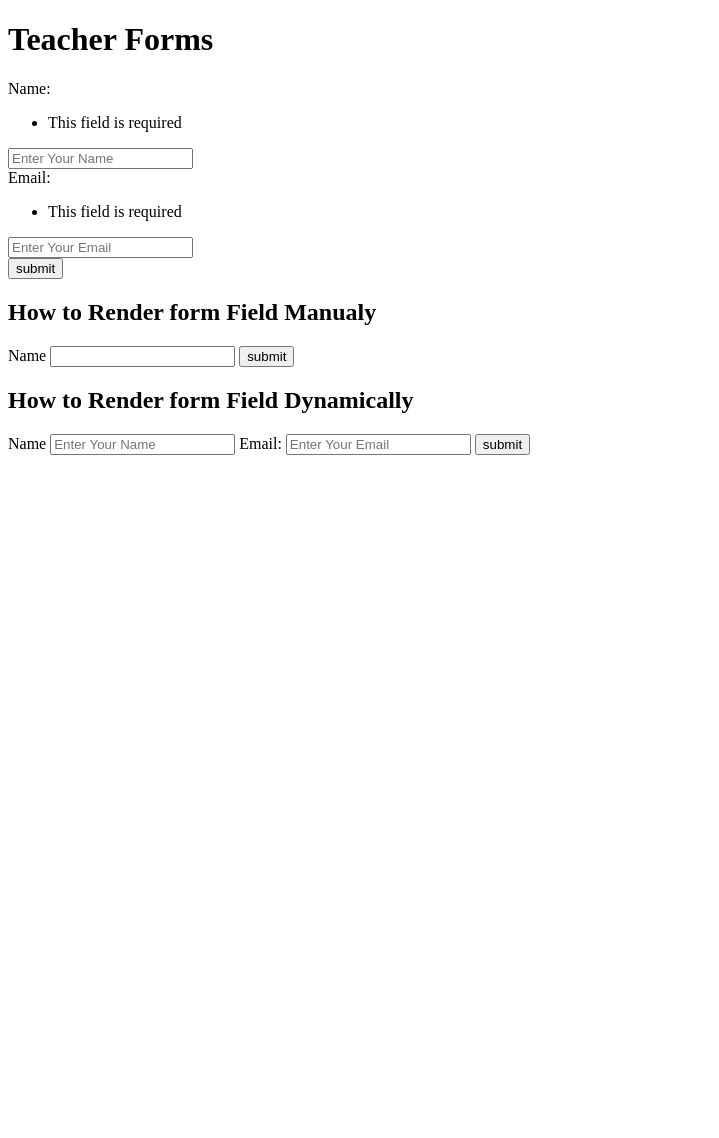
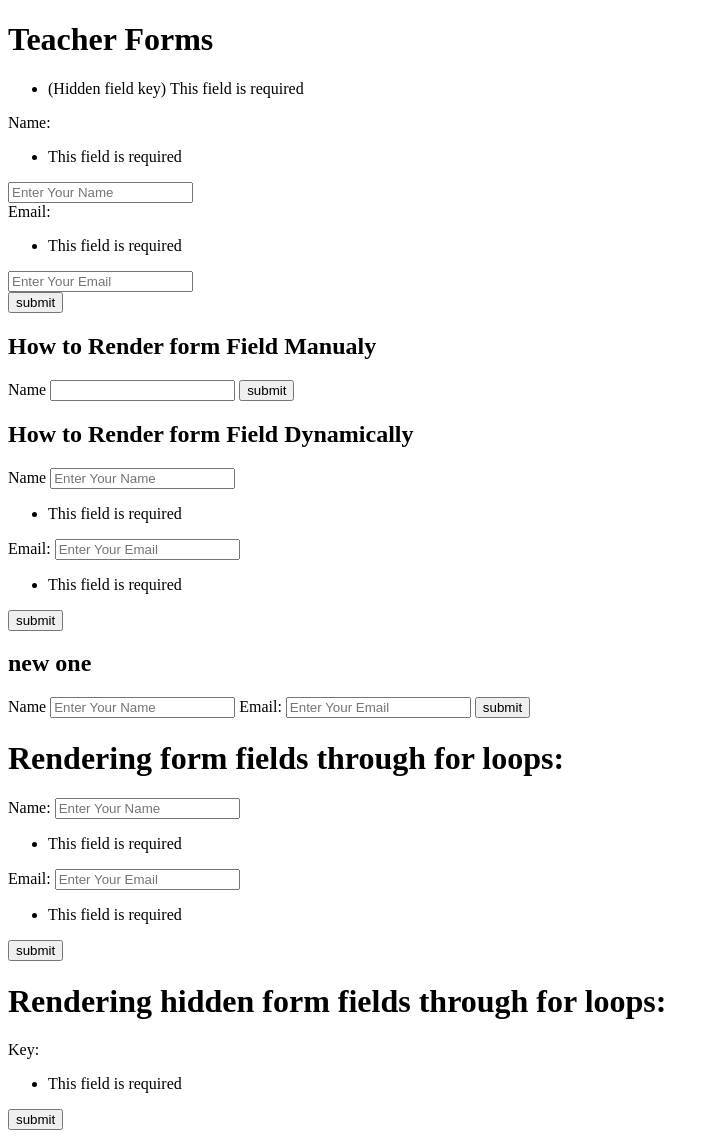
Before and after one commit to FarhanAli995/django-practice-lab, a Django app: page /te/ in a window 1280 px wide. Shown: the whole page, without its empty margins (0-719 px from the left). Before the commit the page ends 455 px from the top, so only its background shows below. Run offline with Django 5.2, Linux system fonts and the light colour scheme.

Commit message:
Today I learned to render form fields through for loop and how to render hidden form fields through for loop

```diff
--- a/gs25/core/form.py
+++ b/gs25/core/form.py
@@ -94,6 +94,24 @@ class Teachers(forms.Form):
         }
     )
 
+    key = forms.CharField(
+        max_length=70,
+        required=True,
+        initial='default value',
+        widget= forms.HiddenInput(
+            attrs={
+                'class': 'form-control',
+                'id': 'key_id',
+                'placeholder': 'Enter Your key'
+            }
+        ),
+
+        error_messages={
+            'required': 'This field is required',
+            'invalid': 'Invalid value'
+        }
+    )
+
     def clean(self):
         cleaned_data = super().clean()
         return cleaned_data
--- a/gs25/core/templates/core/teachers.html
+++ b/gs25/core/templates/core/teachers.html
@@ -30,12 +30,54 @@
     <form action="" method = "get">
        <label for="{{data.name.id_for_label}}">Name</label>
             {{data.name}}
+            {{ data.name.errors }}
 
        {{data.email.label_tag}}
             {{data.email}}
+            {{ data.email.errors }}
        <input type="submit" value="submit">
+    </form>
+
+    <h2>new one</h2>
+
+    <form action="" method = "get">
+         <label for="{{data.name.id_for_label}}">Name</label>
+                {{data.name}}
+
+         {{data.email.label_tag}}
+                {{data.email}}
+         <input type="submit" value="submit">
     </form>
 </div>
 
+<h1>Rendering form fields through for loops:</h1>
+
+<div>
+    <form action="" method = "get">
+        {% for field in data.visible_fields %}
+            <div>
+                {{field.label_tag}}
+                {{field}}
+                {{field.errors}}
+            </div>
+        {% endfor %}
+        <input type="submit" value="submit">
+    </form>
+</div>
+
+<h1>Rendering hidden form fields through for loops:</h1>
+
+<div>
+    <form action="" method = "get">
+        {% for field in data.hidden_fields %}
+            <div>
+                {{field.label_tag}}
+                {{field}}
+                {{field.errors}}
+            </div>
+        {% endfor %}
+        <input type="submit" value="submit">
+    </form>
+</div>
 </body>
 </html>
--- a/gs25/core/views.py
+++ b/gs25/core/views.py
@@ -24,9 +24,12 @@ def teachers(request):
         if form.is_valid():
             print(form.cleaned_data)
 
-    context = {
+        else:
+            print(form.errors)
+
+        context = {
         'data': form
-    }
+        }
 
 
     return render(request, 'core/teachers.html', context)
```
